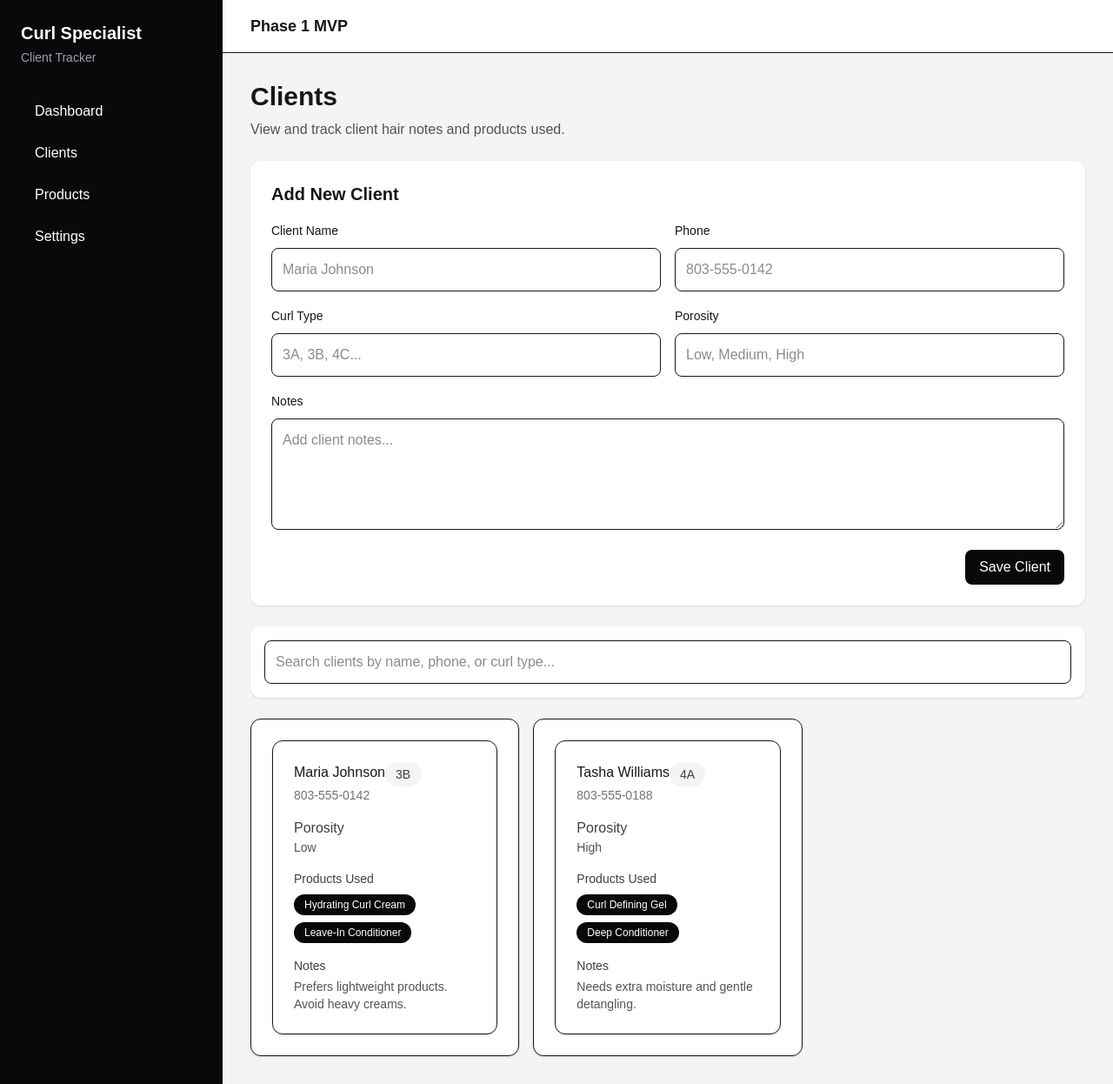
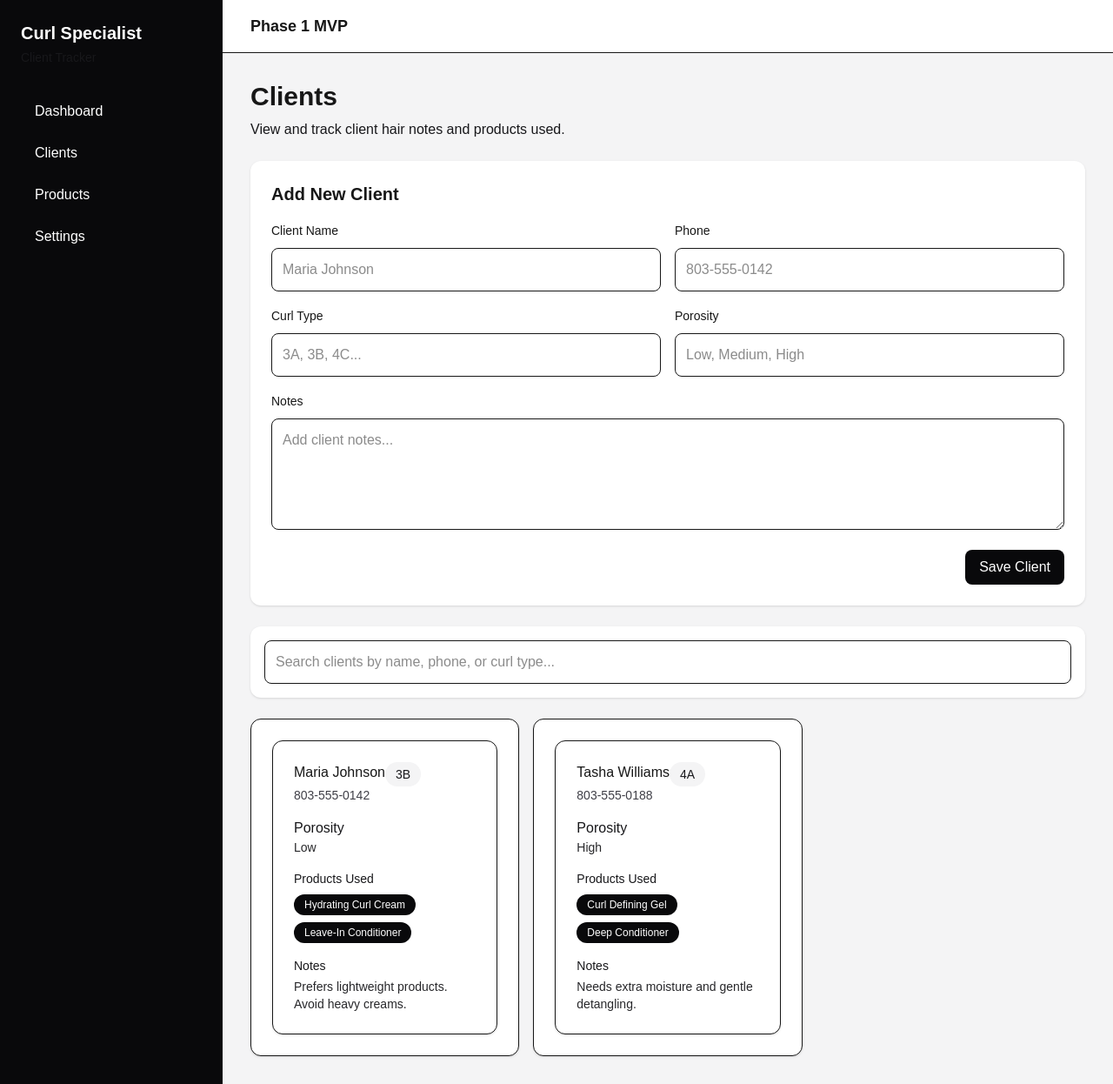
Before and after one commit to samirhilario/curl-specialist-platform, a Next.js app: page /dashboard/clients in a window 1280 px wide. Shown: the whole page at 87% size. Built offline with nearby package versions, Linux system fonts and the light colour scheme.

Commit message:
fixed some text colors

```diff
--- a/src/app/dashboard/clients/page.tsx
+++ b/src/app/dashboard/clients/page.tsx
@@ -6,7 +6,7 @@ export default function ClientsPage() {
     <>
       <div className="mb-6">
         <h1 className="text-3xl font-bold">Clients</h1>
-        <p className="mt-2 text-zinc-600">
+        <p className="mt-2 text-zinc-900">
           View and track client hair notes and products used.
         </p>
       </div>
--- a/src/app/page.tsx
+++ b/src/app/page.tsx
@@ -5,7 +5,7 @@ export default function HomePage() {
     <main className="flex min-h-screen items-center justify-center bg-zinc-100">
       <div className="rounded-xl bg-white p-8 shadow">
         <h1 className="text-3xl font-bold">Curl Specialist Platform</h1>
-        <p className="mt-2 text-zinc-600">
+        <p className="mt-2 text-zinc-800">
           Phase 1: Client and product tracking.
         </p>
 
--- a/src/components/clients/ClientCard.tsx
+++ b/src/components/clients/ClientCard.tsx
@@ -15,21 +15,21 @@ export default function ClientCard({ client }: ClientCardProps) {
                 <div className="flex items-start justify=between">
                     <div>
                         <h2 className="text=xl font=smibold">{client.name}</h2>
-                        <p className="mt-1 text-sm text-zinc-500">{client.phone}</p>
+                        <p className="mt-1 text-sm text-zinc-700">{client.phone}</p>
                     </div>
 
-                    <span className="rounded-full bg-zinc-100 px-3 py-1 text-sm font-medium text-zinc-700">
+                    <span className="rounded-full bg-zinc-100 px-3 py-1 text-sm font-medium text-zinc-900">
                         {client.curlType}
                     </span>
                 </div>
 
                 <div className="mt-4">
-                    <p className="text=sm font-medium text-zinc-700">Porosity</p>
-                    <p className="text-sm text-zinc-600">{client.porosity}</p>
+                    <p className="text=sm font-medium text-zinc-900">Porosity</p>
+                    <p className="text-sm text-zinc-800">{client.porosity}</p>
                 </div>
 
                 <div className="mt-4">
-                    <p className="text-sm font-medium text-zinc-700">Products Used</p>
+                    <p className="text-sm font-medium text-zinc-900">Products Used</p>
 
                     <div className="mt-2 flex flex-wrap gap-2">
                         {client.productsUsed.map((product) => (
@@ -41,8 +41,8 @@ export default function ClientCard({ client }: ClientCardProps) {
                 </div>
 
                 <div className="mt-4">
-                    <p className="text-sm font-medium text-zinc-700">Notes</p>
-                    <p className="mt-1 text-sm text-zinc-600">{client.notes}</p>
+                    <p className="text-sm font-medium text-zinc-900">Notes</p>
+                    <p className="mt-1 text-sm text-zinc-800">{client.notes}</p>
                 </div>
             </div>
         </Link>
--- a/src/components/clients/ClientProfileManager.tsx
+++ b/src/components/clients/ClientProfileManager.tsx
@@ -47,7 +47,7 @@ export default function ClientProfileManager(
     <>
       <Link
         href="/dashboard/clients"
-        className="mb-4 inline-flex text-sm font-medium text-zinc-600 hover:text-zinc-950"
+        className="mb-4 inline-flex text-sm font-medium text-zinc-900 hover:text-zinc-950"
       >
         ← Back to Clients
       </Link>
@@ -56,7 +56,7 @@ export default function ClientProfileManager(
         {props.client.name}
       </h1>
 
-      <p className="mt-2 text-zinc-600">
+      <p className="mt-2 text-zinc-900">
         {props.client.phone}
       </p>
 
@@ -165,7 +165,7 @@ export default function ClientProfileManager(
 
           <div className="mt-6 flex flex-wrap gap-2">
             {products.length === 0 ? (
-              <p className="text-sm text-zinc-500">
+              <p className="text-sm text-zinc-900">
                 No products added yet.
               </p>
             ) : (
@@ -180,7 +180,7 @@ export default function ClientProfileManager(
                     onClick={() =>
                       handleRemoveProduct(product)
                     }
-                    className="text-xs text-zinc-300 hover:text-white"
+                    className="text-xs text-zinc-900 hover:text-white"
                   >
                     ✕
                   </button>
--- a/src/components/layout/Sidebar.tsx
+++ b/src/components/layout/Sidebar.tsx
@@ -4,7 +4,7 @@ export default function Sidebar() {
   return (
     <aside className="w-full md:min-h-screen md:w-64 bg-zinc-950 p-6 text-white">
       <h1 className="text-xl font-bold">Curl Specialist</h1>
-      <p className="mt-1 text-sm text-zinc-400">Client Tracker</p>
+      <p className="mt-1 text-sm text-zinc-900">Client Tracker</p>
 
       <nav className="mt-8 flex flex-col gap-2">
         <Link className="rounded-lg px-4 py-2 hover:bg-zinc-800" href="/dashboard">
```
